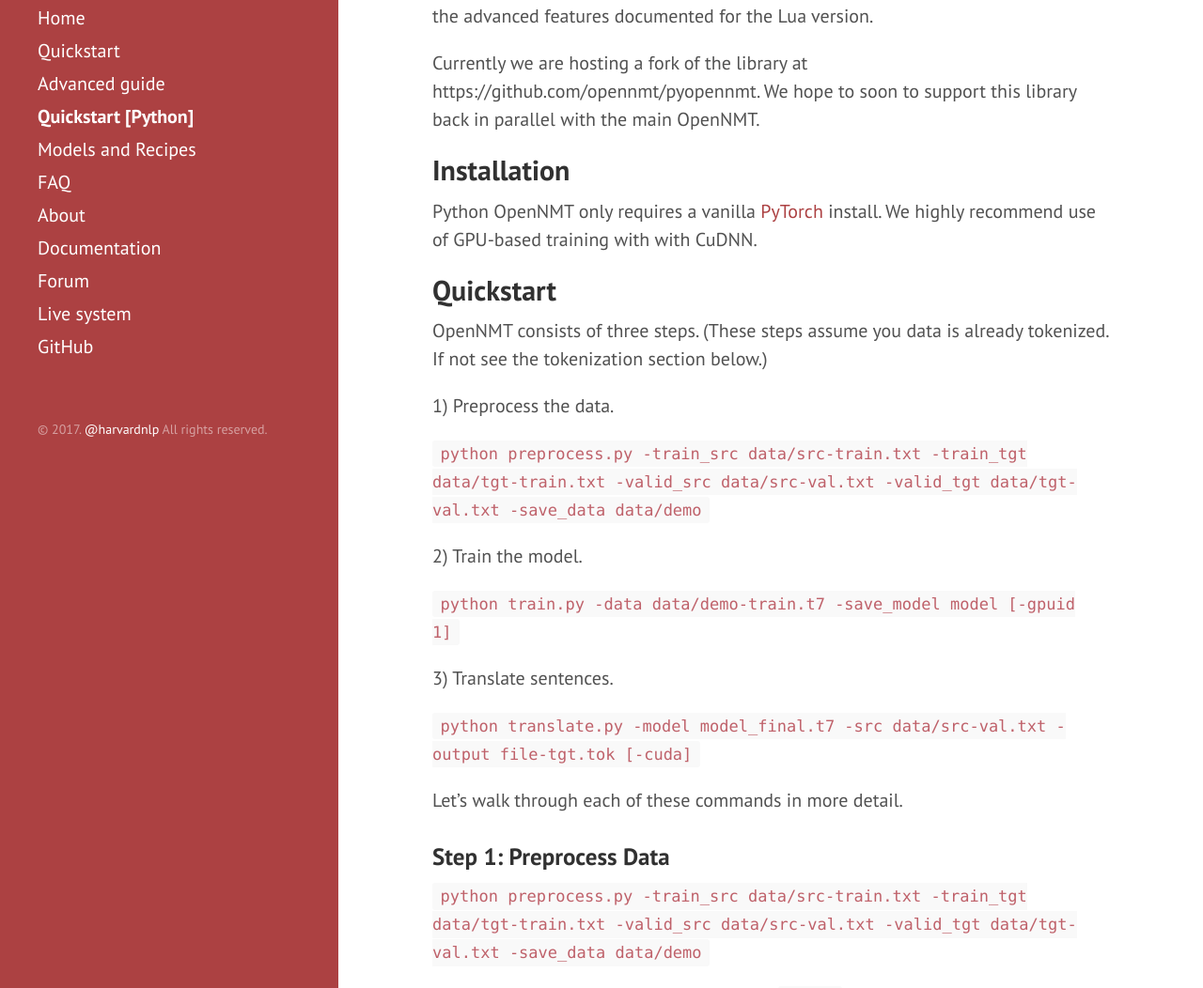
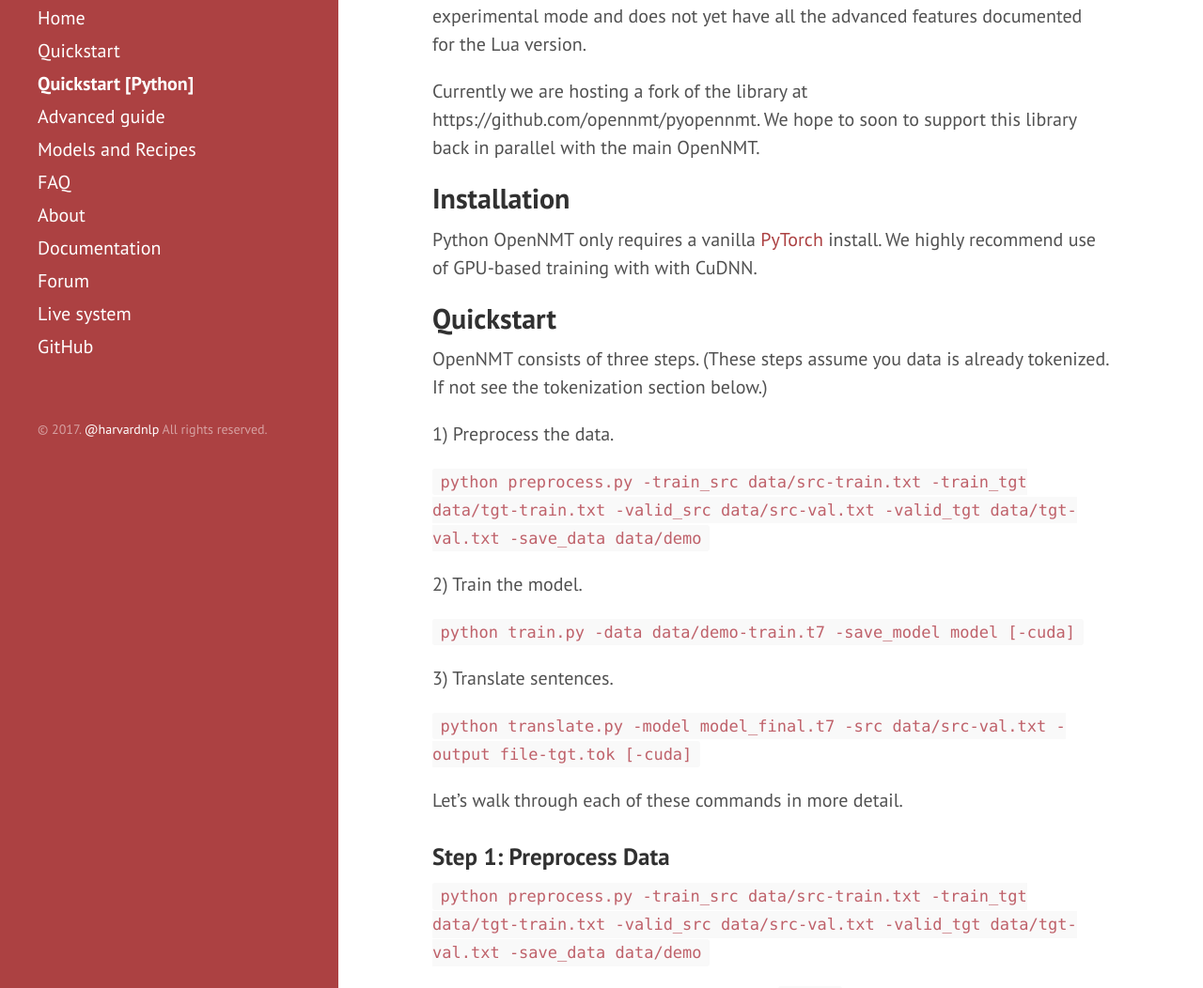
Before and after one commit to OpenNMT/opennmt.github.io, a Jekyll site: the page built from PythonGuide.md, in a window 1280 px wide and 1400 px high. Shown: the part 348-1400 px from the top of the window at 94% size. Built offline with Jekyll 4.4.1, drawn with Linux system fonts in a browser that asks for light colours; some of the changed text lies outside the part shown.

Commit message:
Update PythonGuide.md

````diff
--- a/PythonGuide.md
+++ b/PythonGuide.md
@@ -1,17 +1,16 @@
 ---
 layout: page
 title: Quickstart [Python]
-order: 2.5
+order: 2.2
 ---
 
 * TOC
 {:toc}
 
 Recently Facebook Research released a Python port of the OpenNMT library. This version has the same API as standard OpenNMT.
-However it does not yet have all the advanced features documented for the Lua version.
+However it is currently in experimental mode and does not yet have all the advanced features documented for the Lua version.
 
-Currently we are hosting a fork of the library at https://github.com/opennmt/pyopennmt. We hope to soon to support this library back
-in parallel with the main OpenNMT.
+Currently we are hosting a fork of the library at https://github.com/opennmt/pyopennmt. We hope to soon to support this library back in parallel with the main OpenNMT.
 
 ## Installation
 
@@ -28,7 +27,7 @@ OpenNMT consists of three steps. (These steps assume you data is already tokeniz
 
 2) Train the model.
 
-```python train.py -data data/demo-train.t7 -save_model model [-gpuid 1]```
+```python train.py -data data/demo-train.t7 -save_model model [-cuda]```
 
 3) Translate sentences.
 
@@ -97,7 +96,7 @@ python train.py -data data/demo-train.t7 -save_model demo-model
 The main train command is quite simple. Minimally it takes a data file
 and a save file.  This will run the default model, which consists of a
 2-layer LSTM with 500 hidden units on both the encoder/decoder. You
-can also add `-gpuid 1` to use (say) GPU 1.
+can also add `-cuda` to use a GPU.
 
 
 
````
